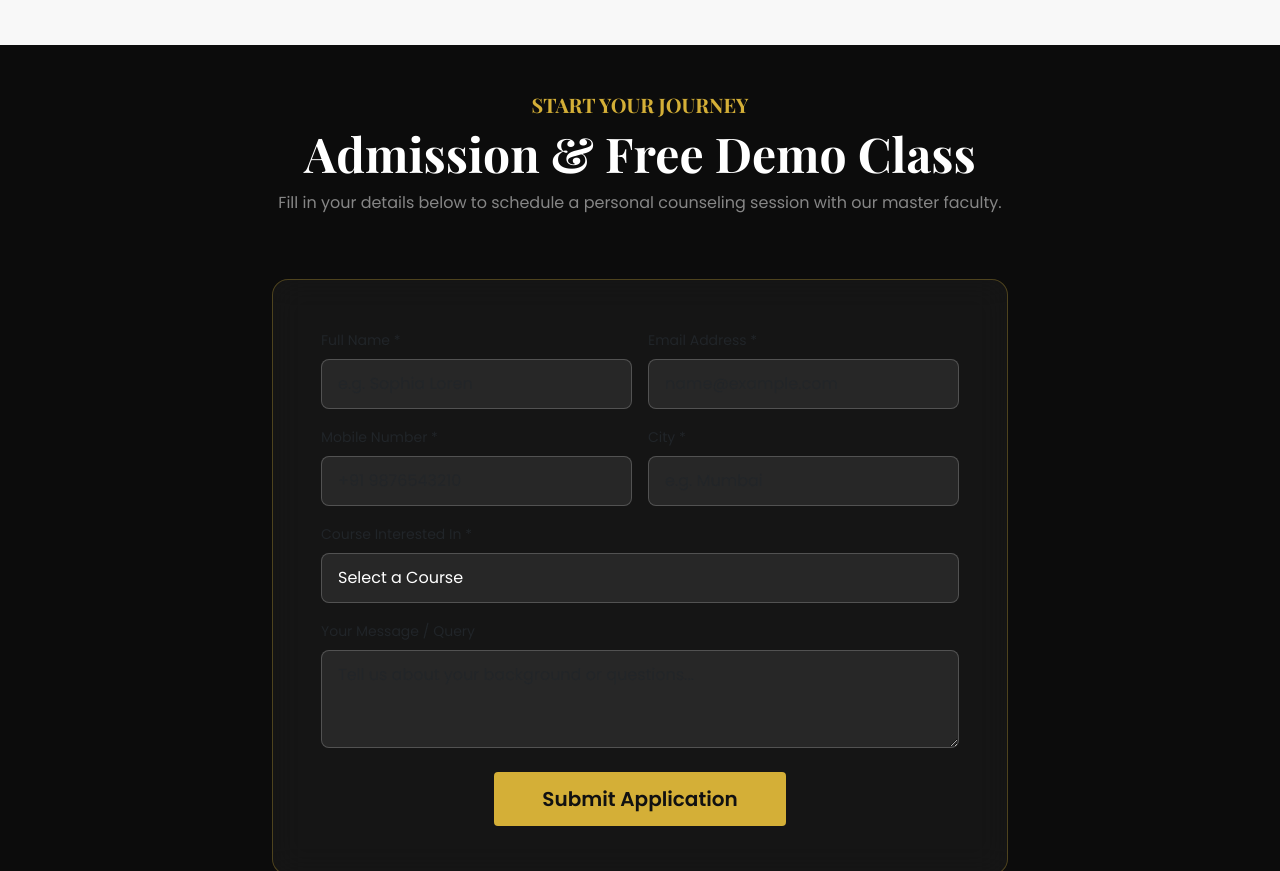
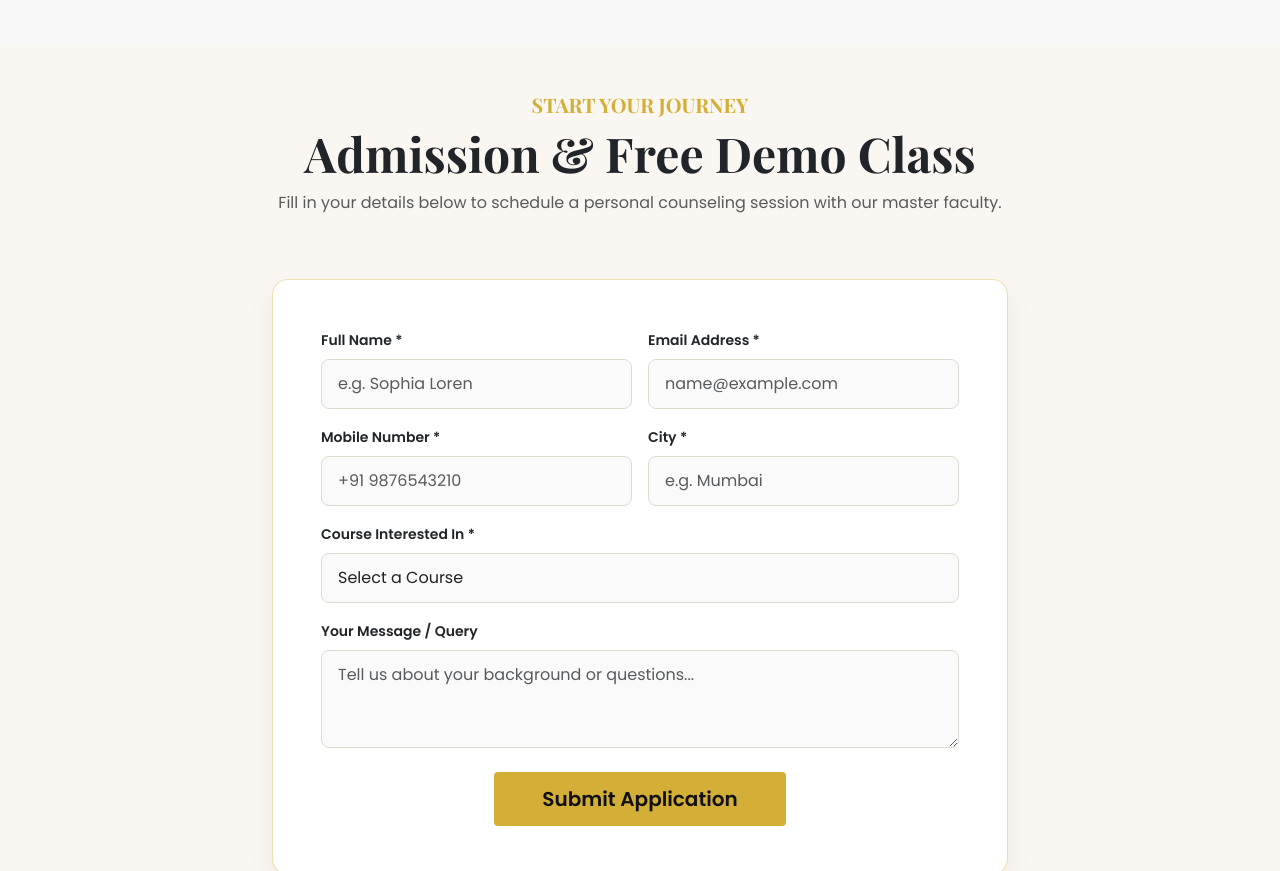
Before and after one commit to ankithahpgowda/as_fashion_designing, a website: page frontend/index.html in a window 1280 px wide. Shown: the part 4546-5417 px from the top of the page. Drawn offline with nearby package versions, Linux system fonts and the light colour scheme; a web font is replaced by a local one.

Commit message:
Fix submission form error and update admission section theme to cream

```diff
--- a/frontend/index.html
+++ b/frontend/index.html
@@ -429,39 +429,39 @@
     </section>
 
     <!-- Admission Section -->
-    <section id="admission" class="py-5 section-padding luxury-dark-bg text-white">
+    <section id="admission" class="py-5 section-padding luxury-cream-bg text-dark">
         <div class="container">
             <div class="row justify-content-center">
                 <div class="col-lg-8 text-center mb-5" data-aos="fade-up">
                     <h5 class="gold-text fw-bold">START YOUR JOURNEY</h5>
-                    <h2 class="display-5 fw-bold">Admission & Free Demo Class</h2>
-                    <p class="text-white-50">Fill in your details below to schedule a personal counseling session with our master faculty.</p>
+                    <h2 class="display-5 fw-bold text-dark">Admission & Free Demo Class</h2>
+                    <p class="text-muted">Fill in your details below to schedule a personal counseling session with our master faculty.</p>
                 </div>
             </div>
             <div class="row justify-content-center">
                 <div class="col-lg-8" data-aos="zoom-in">
-                    <div class="card glassmorphism-card p-4 p-md-5">
+                    <div class="card luxury-cream-card p-4 p-md-5">
                         <form id="admissionForm">
                             <div class="row g-3">
                                 <div class="col-md-6">
-                                    <label class="form-label small text-gold">Full Name *</label>
-                                    <input type="text" class="form-control luxury-input" id="name" placeholder="e.g. Sophia Loren" required>
+                                    <label class="form-label small text-dark fw-semibold">Full Name *</label>
+                                    <input type="text" class="form-control cream-input" id="name" placeholder="e.g. Sophia Loren" required>
                                 </div>
                                 <div class="col-md-6">
-                                    <label class="form-label small text-gold">Email Address *</label>
-                                    <input type="email" class="form-control luxury-input" id="email" placeholder="name@example.com" required>
+                                    <label class="form-label small text-dark fw-semibold">Email Address *</label>
+                                    <input type="email" class="form-control cream-input" id="email" placeholder="name@example.com" required>
                                 </div>
                                 <div class="col-md-6">
-                                    <label class="form-label small text-gold">Mobile Number *</label>
-                                    <input type="tel" class="form-control luxury-input" id="phone" placeholder="+91 9876543210" required>
+                                    <label class="form-label small text-dark fw-semibold">Mobile Number *</label>
+                                    <input type="tel" class="form-control cream-input" id="phone" placeholder="+91 9876543210" required>
                                 </div>
                                 <div class="col-md-6">
-                                    <label class="form-label small text-gold">City *</label>
-                                    <input type="text" class="form-control luxury-input" id="city" placeholder="e.g. Mumbai" required>
+                                    <label class="form-label small text-dark fw-semibold">City *</label>
+                                    <input type="text" class="form-control cream-input" id="city" placeholder="e.g. Mumbai" required>
                                 </div>
                                 <div class="col-12">
-                                    <label class="form-label small text-gold">Course Interested In *</label>
-                                    <select class="form-select luxury-input" id="course" required>
+                                    <label class="form-label small text-dark fw-semibold">Course Interested In *</label>
+                                    <select class="form-select cream-input" id="course" required>
                                         <option value="" disabled selected>Select a Course</option>
                                         <option value="Advanced Fashion Designing">Advanced Fashion Designing</option>
                                         <option value="Pattern Making & Draping">Pattern Making & Draping</option>
@@ -472,8 +472,8 @@
                                     </select>
                                 </div>
                                 <div class="col-12">
-                                    <label class="form-label small text-gold">Your Message / Query</label>
-                                    <textarea class="form-control luxury-input" id="message" rows="3" placeholder="Tell us about your background or questions..."></textarea>
+                                    <label class="form-label small text-dark fw-semibold">Your Message / Query</label>
+                                    <textarea class="form-control cream-input" id="message" rows="3" placeholder="Tell us about your background or questions..."></textarea>
                                 </div>
                                 <div class="col-12 text-center mt-4">
                                     <button type="submit" class="btn btn-gold btn-lg px-5">Submit Application</button>
--- a/frontend/public/css/style.css
+++ b/frontend/public/css/style.css
@@ -215,6 +215,32 @@ h1, h2, h3, h4, h5, .logo-text, .luxury-badge {
     background-color: #0c0c0c;
 }
 
+.luxury-cream-bg {
+    background-color: #FAF7F2;
+}
+
+.luxury-cream-card {
+    background: #FFFFFF;
+    border: 1px solid rgba(212, 175, 55, 0.4);
+    box-shadow: 0 10px 30px rgba(0, 0, 0, 0.05);
+    border-radius: 16px;
+}
+
+.cream-input {
+    background: #FAFAFA;
+    border: 1px solid #E0DACE;
+    color: #222222;
+    padding: 12px 16px;
+    border-radius: 8px;
+}
+
+.cream-input:focus {
+    background: #FFFFFF;
+    border-color: var(--accent-gold);
+    color: #111111;
+    box-shadow: 0 0 10px rgba(212, 175, 55, 0.25);
+}
+
 /* Portfolio Overlay */
 .portfolio-item {
     cursor: pointer;
--- a/frontend/public/js/main.js
+++ b/frontend/public/js/main.js
@@ -83,14 +83,28 @@ $(document).ready(function () {
                 $('#formMessage')
                     .removeClass('d-none alert-danger')
                     .addClass('alert alert-success')
-                    .text('✨ Thank you! Your application has been submitted successfully. Our admission team will contact you shortly.');
+                    .html('✨ Thank you! Your application has been submitted successfully. Our admission team will contact you shortly.');
                 $('#admissionForm')[0].reset();
             },
             error: function (err) {
+                // Fallback to direct WhatsApp submit if server is unreachable/error
+                const waMessage = encodeURIComponent(
+                    `*New Admission Application*\n` +
+                    `*Name:* ${formData.name}\n` +
+                    `*Email:* ${formData.email}\n` +
+                    `*Phone:* ${formData.phone}\n` +
+                    `*City:* ${formData.city}\n` +
+                    `*Course:* ${formData.course_interested}\n` +
+                    `*Message:* ${formData.message || 'N/A'}`
+                );
+                const waUrl = `https://wa.me/919876543210?text=${waMessage}`;
+
                 $('#formMessage')
-                    .removeClass('d-none alert-success')
-                    .addClass('alert alert-danger')
-                    .text('⚠️ Failed to submit application. Please try again or contact us on WhatsApp.');
+                    .removeClass('d-none alert-danger')
+                    .addClass('alert alert-info')
+                    .html(`✨ Submitting via WhatsApp... <a href="${waUrl}" target="_blank" class="fw-bold text-dark text-decoration-underline">Click here to open WhatsApp</a>`);
+
+                window.open(waUrl, '_blank');
             },
             complete: function () {
                 $btn.prop('disabled', false).text('Submit Application');
```
Also changed, not shown: backend/server.js (+18 -5 lines).
